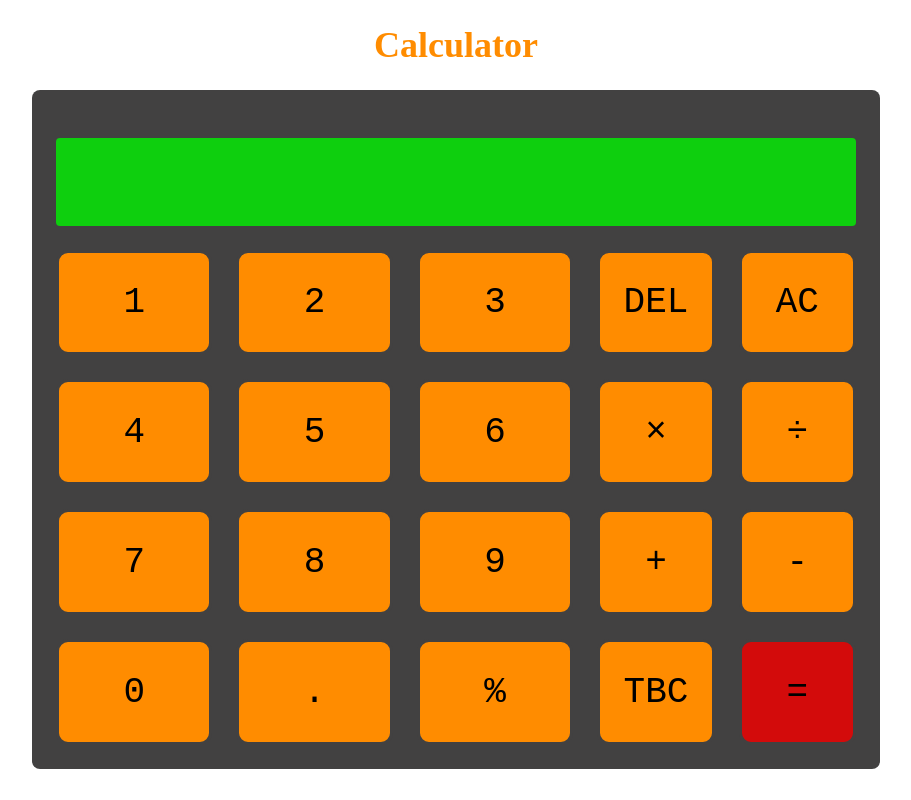
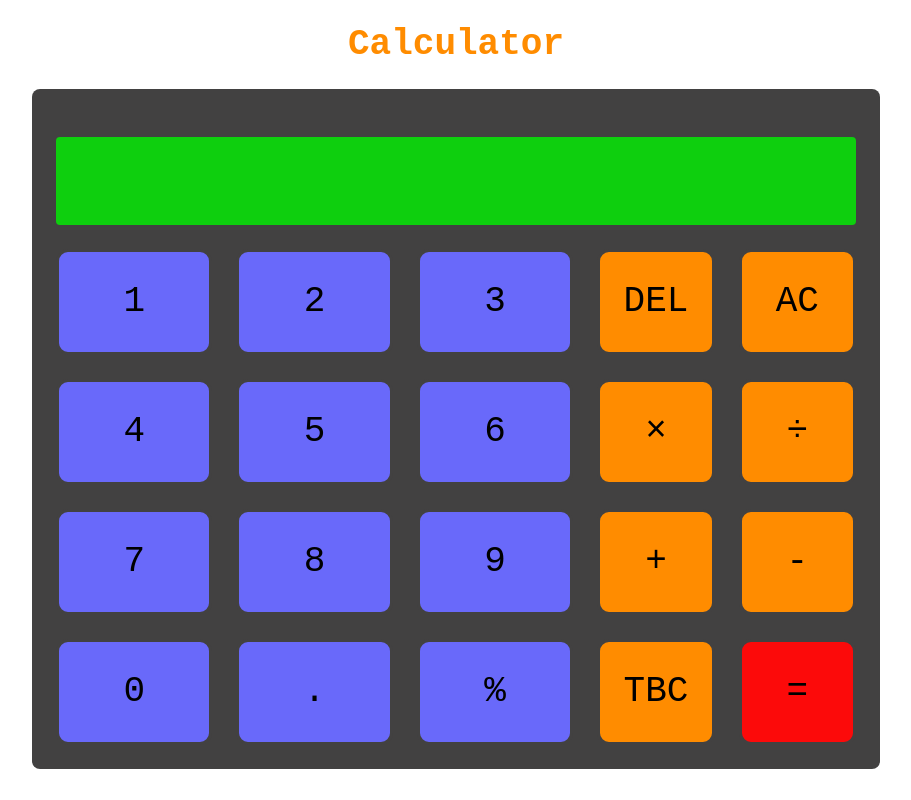
Before and after one commit to FreddieKe/calculator_project, a plain HTML site: page index.html in a window 1280 px wide. Shown: the whole page, without its empty margins (184-1095 px from the left). Drawn offline with Linux system fonts and the light colour scheme.

Commit message:
Update button styling
Add blue button colours for numbers and decimal
Update font of title
Change equals button colour

```diff
--- a/stylesheet.css
+++ b/stylesheet.css
@@ -4,7 +4,6 @@
 }
 
 h1 {
-    font-family: "Apple Chancery";
     color:darkorange
 }
 
@@ -97,5 +96,10 @@ button {
 }
 
 #equals {
-    background-color: rgb(211, 11, 11);
+    background-color: rgb(252, 10, 10);
 }
+
+.number-button,
+#decimal {
+    background-color: rgb(105, 105, 250);
+}
```
